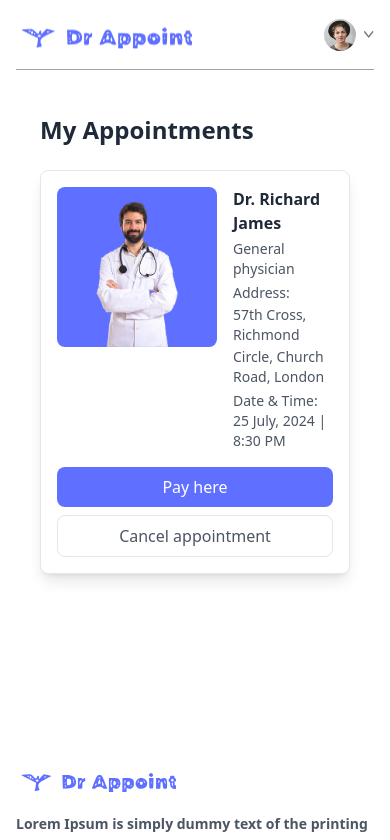
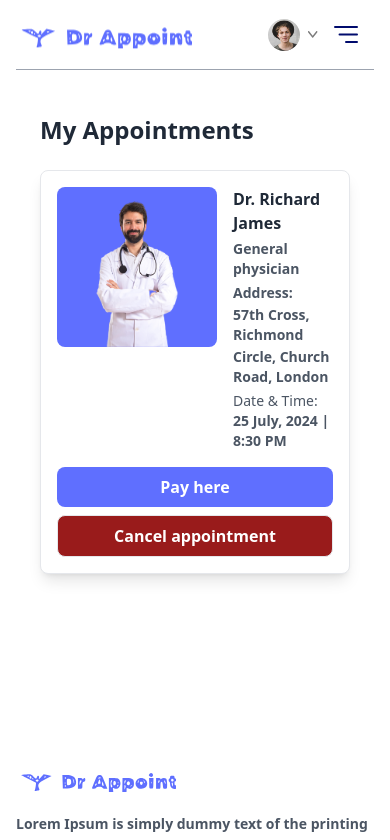
Before and after one commit to Arbaz001/DR.APPOINTMENT, a React (Vite) app in the folder frontend/: page /my-appointments in a window 390 px wide. Shown: the top 840 px of the page. Built offline with nearby package versions, Linux system fonts and the light colour scheme; the HTML template or start-up script is replaced by a standard one.

Commit message:
create responsive for mobile screen (navbar and all doctors page filter) and Project is Completely done Now happy for project completion

```diff
--- a/frontend/src/components/Banner.jsx
+++ b/frontend/src/components/Banner.jsx
@@ -28,9 +28,7 @@ const Banner = () => {
                         navigate('/login');
                         scrollTo(0, 0);
                     }}
-                    className="relative overflow-hidden bg-white text-primary font-bold py-3 px-8 rounded-full mt-6 border-2 border-gray-600 transition duration-300 ease-in-out group">
-                    <span className="absolute inset-0 bg-primary transition-transform duration-300 ease-in-out transform -translate-x-full group-hover:translate-x-0"></span>
-                    <span className="relative z-10 group-hover:text-white">Create Account</span>
+                    className="relative overflow-hidden bg-white text-black font-bold py-3 px-8 rounded-full mt-6 border-2 border-gray-600 transition duration-300 ease-in-out group  hover:text-primary hover:shadow-2xl hover:shadow-black hover:border-primary"> Create Account
                 </button>
             </div>
 
--- a/frontend/src/components/Navbar.jsx
+++ b/frontend/src/components/Navbar.jsx
@@ -49,6 +49,20 @@ const Navbar = () => {
                 </div>
                 :<button onClick={()=>navigate('/login')} className='text-white bg-gradient-to-br from-purple-600 to-blue-500 hover:bg-gradient-to-bl focus:ring-4 focus:outline-none focus:ring-blue-300 dark:focus:ring-blue-800 font-bold rounded-full text-sm px-8 py-3 text-center me-2 mb-2'>Create Account</button>
             }
+            <img onClick={()=>setShowMenu(true)} className='w-6 md:hidden' src={assets.menu_icon} alt="" />
+            {/* mobile ke liyw */}
+            <div className={`${showMenu ? 'fixed w-full': 'h-0 w-0' } md:hidden right-0 top-0 bottom-0 z-20 overflow-hidden bg-white translate-all duration-250`}>
+                <div className='flex items-center justify-between px-5 py-6'>
+                    <img className='w-36' src={assets.logo} alt="" />
+                    <img className='w-7' onClick={()=>setShowMenu(false)} src={assets.cross_icon} alt="" />
+                </div>
+                <ul className='flex flex-col items-center gap-2 mt-5 px-5 text-lg font-bold'>
+                    <NavLink onClick={()=>setShowMenu(false)} to={'/'}><p className="px-4 py-2 rounded inline-block">Home</p></NavLink>
+                    <NavLink onClick={()=>setShowMenu(false)} to={'/doctors'}><p className="px-4 py-2 rounded inline-block">All Doctors</p></NavLink>
+                    <NavLink onClick={()=>setShowMenu(false)} to={'/about'}><p className="px-4 py-2 rounded inline-block">About</p></NavLink>
+                    <NavLink onClick={()=>setShowMenu(false)} to={'/contact'}><p className="px-4 py-2 rounded inline-block">Contact</p></NavLink>
+                </ul>
+            </div>
         </div>
     </div>
   )
--- a/frontend/src/index.css
+++ b/frontend/src/index.css
@@ -8,3 +8,9 @@
 ::-webkit-scrollbar{
     @apply hidden
 }
+
+@media (max-width:740px){
+    .active p{
+        @apply text-white bg-primary
+    }
+}
--- a/frontend/src/pages/Doctors.jsx
+++ b/frontend/src/pages/Doctors.jsx
@@ -6,6 +6,8 @@ import { useContext } from "react"
 const Doctors = () => {
   const { speciality } = useParams()
   const [filterDoc, setFilterDoc] = useState([])
+  const [showFilter,setShowFilter] =useState(false)
+
   const { doctors } = useContext(AppContext)
   const navigate = useNavigate()
 
@@ -27,7 +29,8 @@ const Doctors = () => {
     <div className="animate-fadeIn">
       <p className="text-gray-600 font-extrabold">Browse through the doctors specialist.</p>
       <div className="flex flex-col sm:flex-row items-start gap-5 mt-5">
-        <div className="flex flex-col gap-4 text-sm text-gray-600">
+        <button className={`py-1 px-3 border rounded-xl text-sm transtion-all sm:hidden ${showFilter ? 'bg-primary text-white' : '' }`} onClick={()=>setShowFilter(prev => !prev)}>Filters</button>
+        <div className={`flex-col gap-4 text-sm text-gray-600 ${showFilter ? 'flex' : 'hidden sm:flex'}`}>
           <p onClick={()=> speciality === 'General physician' ? navigate('/doctors') : navigate('/doctors/General physician') } className={`w-[94vw] sm:w-auto pl-3 py-1.5 pr-16 border border-gray-300  rounded-xl font-bold transtion-all cursor-pointer ${speciality === "General physician" ? "bg-primary text-white": ""} hover:bg-primary hover:text-white hover:transition-all hover:duration-210 hover:shadow-lg hover:shadow-primary`}>General physician</p>
           <p onClick={()=> speciality === 'Gynecologist' ? navigate('/doctors') : navigate('/doctors/Gynecologist') } className={`w-[94vw] sm:w-auto pl-3 py-1.5 pr-16 border border-gray-300  rounded-xl font-bold transtion-all cursor-pointer ${speciality === "Gynecologist" ? "bg-primary text-white": ""} hover:bg-primary hover:text-white hover:transition-all hover:duration-210 hover:shadow-lg hover:shadow-primary`}>Gynecologist</p>
           <p onClick={()=> speciality === 'Dermatologist' ? navigate('/doctors') : navigate('/doctors/Dermatologist') } className={`w-[94vw] sm:w-auto pl-3 py-1.5 pr-16 border border-gray-300  rounded-xl font-bold transtion-all cursor-pointer ${speciality === "Dermatologist" ? "bg-primary text-white": ""} hover:bg-primary hover:text-white hover:transition-all hover:duration-210 hover:shadow-lg hover:shadow-primary`}>Dermatologist</p>
--- a/frontend/src/pages/MyAppointment.jsx
+++ b/frontend/src/pages/MyAppointment.jsx
@@ -39,26 +39,26 @@ export default function MyAppointments() {
               />
 
               <div className="space-y-1">
-                <h2 className="font-semibold text-gray-800">
+                <h2 className="text-gray-800 font-bold">
                   {appointment.doctor.name}
                 </h2>
-                <p className="text-sm text-gray-600">
+                <p className="text-sm text-gray-600 font-bold">
                   {appointment.doctor.specialization}
                 </p>
 
                 <div className="space-y-0.5">
-                  <p className="text-sm text-gray-600 font-medium">
+                  <p className="text-sm text-gray-600 font-bold">
                     Address:
                   </p>
-                  <p className="text-sm text-gray-600">
+                  <p className="text-sm text-gray-600 font-bold">
                     {appointment.address.street}
                   </p>
-                  <p className="text-sm text-gray-600">
+                  <p className="text-sm text-gray-600 font-bold">
                     {appointment.address.area}
                   </p>
                 </div>
 
-                <p className="text-sm text-gray-600">
+                <p className="text-sm text-gray-600 font-bold">
                   <span className="font-medium">Date & Time: </span>
                   {appointment.dateTime}
                 </p>
@@ -67,12 +67,12 @@ export default function MyAppointments() {
 
             <div className="w-full sm:w-auto flex flex-col gap-2">
               <button
-                className="w-full sm:w-32 bg-primary text-white py-2 px-4 rounded-lg hover:bg-primary transition-colors"
+                className="w-full sm:w-32 bg-primary text-white py-2 px-4 rounded-lg  transition-colors font-bold hover:shadow-md hover:shadow-primary hover:transition-all hover:duration-200"
               >
                 Pay here
               </button>
               <button
-                className="w-full sm:w-32 border border-gray-200 text-gray-600 py-2 px-4 rounded-lg hover:bg-gray-50 transition-colors"
+                className="w-full sm:w-32 border border-gray-200 text-gray-600 py-2 px-4 rounded-lg bg-red-800 text-white transition-colors font-bold hover:shadow-md hover:shadow-red-800 hover:transition-all hover:duration-200"
               >
                 Cancel appointment
               </button>
```
Also changed, not shown: 1 other file (tests, documents, lock files or other folders).
